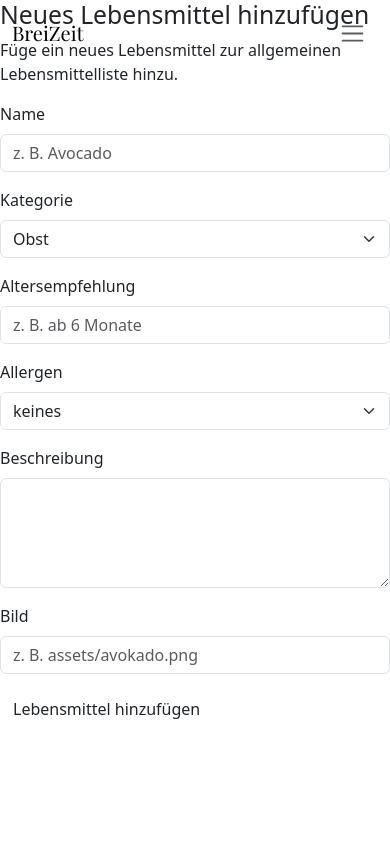
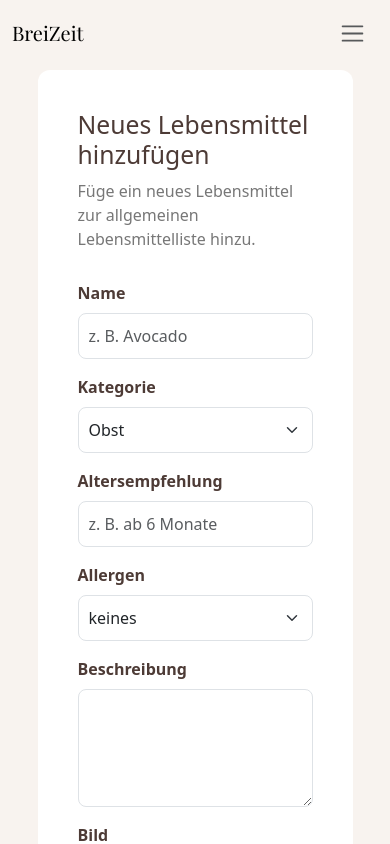
Before and after one commit to NataliaKaczor/breizeit-Frontend, an Angular app: page /lebensmittelform in a window 390 px wide. Shown: the top 844 px of the page. Built offline with nearby package versions, Linux system fonts and the light colour scheme.

Commit message:
Lebensmitelformular style - nicht responsive

```diff
--- a/src/app/lebensmittel-form/lebensmittel-form.css
+++ b/src/app/lebensmittel-form/lebensmittel-form.css
@@ -0,0 +1,67 @@
+.formularSeite {
+    min-height: 100vh;
+    background-color: #f8f3ef;
+    padding: 40px 20px;
+}
+
+.formularContainer {
+    width: 90%;
+    max-width: 800px;
+    margin: auto;
+}
+
+.formularKarte {
+    background-color: white;
+    border-radius: 12px;
+    padding: 40px;
+    margin-top: 30px;
+}
+
+.formularKarte h2 {
+    color: #4d3b36;
+    margin-bottom: 10px;
+}
+
+.untertitel {
+    color: #777;
+    margin-bottom: 30px;
+}
+
+.form-label {
+    color: #4d3b36;
+    font-weight: bold;
+}
+
+.form-control {
+    border-radius: 8px;
+    padding: 10px;
+}
+
+.form-select {
+    border-radius: 8px;
+    padding: 10px;
+}
+
+.form-control:focus
+ {
+    border-color: #6b8e5e;
+    box-shadow: 0 0 0 0.2rem rgba(107, 142, 94, 0.2);
+}
+
+.form-select:focus
+ {
+    border-color: #6b8e5e;
+    box-shadow: 0 0 0 0.2rem rgba(107, 142, 94, 0.2);
+}
+
+.formularButton {
+    background-color: #6b8e5e;
+    color: white;
+    border: none;
+    padding: 10px 20px;
+    border-radius: 8px;
+}
+
+.formularButton:hover {
+    background-color: #55754a;
+}
```
